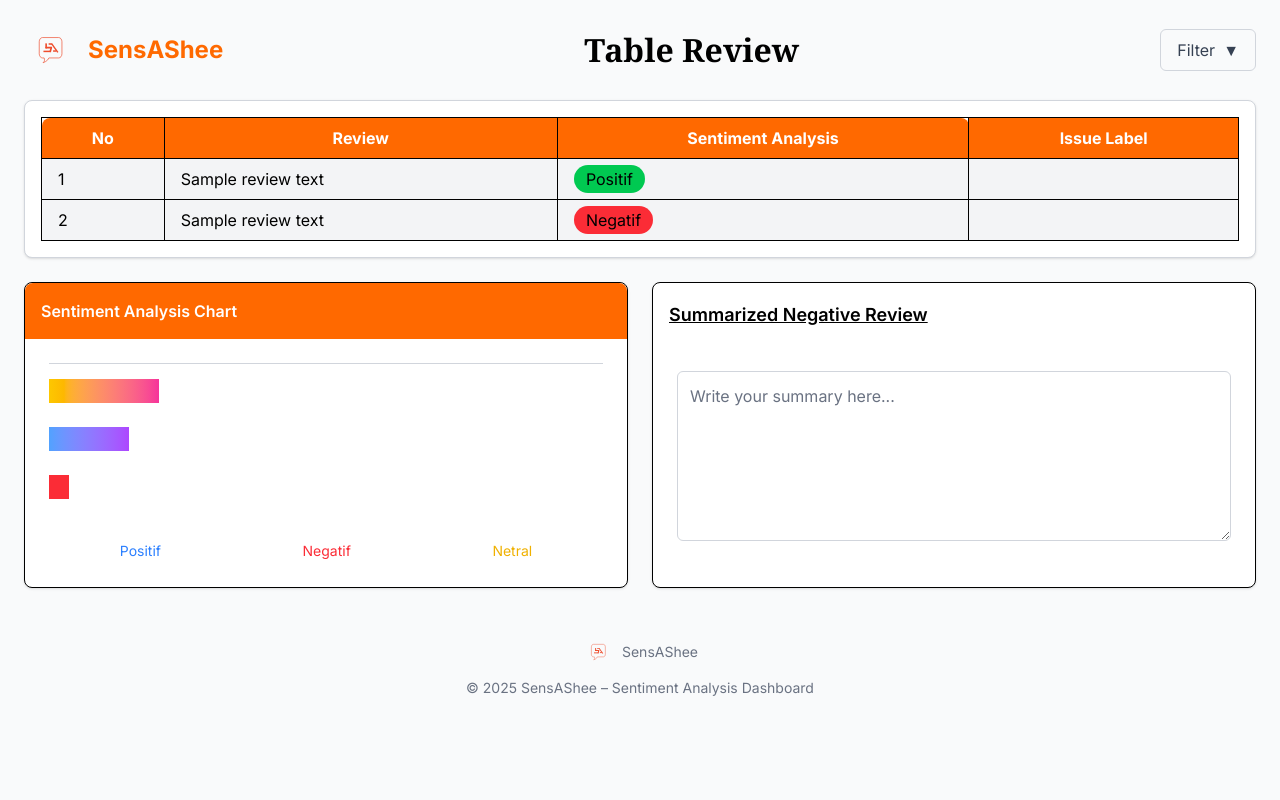
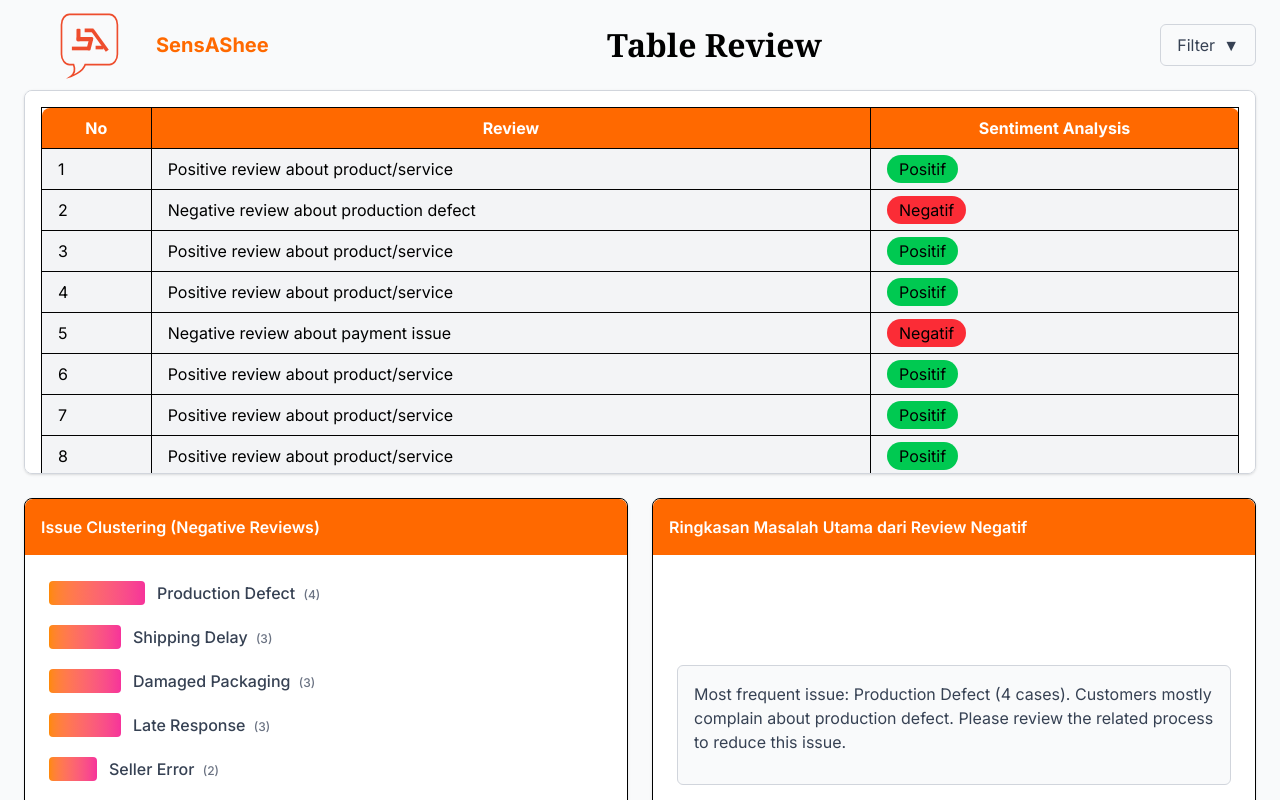
Before and after one commit to ucok-hub/web-sentiment-analysis, a Next.js app: page /dashboard in a window 1280 px wide. Shown: the top 800 px of the page. Built offline with nearby package versions, Linux system fonts and the light colour scheme.

Commit message:
rombak besar dashboard v1.0.0

```diff
--- a/src/app/dashboard/page.jsx
+++ b/src/app/dashboard/page.jsx
@@ -1,11 +1,65 @@
 'use client'
 
-import React from 'react'
+import React, { useState } from 'react'
 import { useRouter } from 'next/navigation'
-import Image from 'next/image'
+import { Logo } from '@/components/Logo'
+
+// Generate 50 dummy reviews with random sentiment and issue labels
+const issueTypes = [
+  'Production Defect',
+  'Shipping Delay',
+  'Seller Error',
+  'Wrong Item',
+  'Damaged Packaging',
+  'Late Response',
+  'Payment Issue',
+]
+
+function getRandomInt(max) {
+  return Math.floor(Math.random() * max)
+}
+
+const tableData = Array.from({ length: 50 }, (_, i) => {
+  const isNegative = Math.random() < 0.4 // 40% negative
+  const sentiment = isNegative ? 'Negatif' : 'Positif'
+  const issue = isNegative ? issueTypes[getRandomInt(issueTypes.length)] : null
+  return {
+    no: i + 1,
+    review: isNegative
+      ? `Negative review about ${issue.toLowerCase()}`
+      : 'Positive review about product/service',
+    sentiment,
+    issue,
+  }
+})
+
+// Count negative issues for clustering
+const issueClusters = issueTypes
+  .map((type) => ({
+    label: type,
+    count: tableData.filter(
+      (d) => d.sentiment === 'Negatif' && d.issue === type,
+    ).length,
+  }))
+  .filter((c) => c.count > 0)
+  .sort((a, b) => b.count - a.count) // Sort descending by count
+
+// Find the most frequent issue label and count
+const mostFrequentIssue = issueClusters.length > 0 ? issueClusters[0].label : ''
+const mostFrequentCount = issueClusters.length > 0 ? issueClusters[0].count : 0
+
+// Adjusted summary for Seller Error
+const summary =
+  mostFrequentIssue === 'Seller Error'
+    ? `Most frequent issue: Seller Error (${mostFrequentCount} cases). Customers mostly complain about mistakes made by the seller, such as sending the wrong item, incomplete orders, or not following special instructions. It is recommended to improve order accuracy, double-check items before shipping, and enhance communication with buyers to reduce these errors.`
+    : mostFrequentIssue
+      ? `Most frequent issue: ${mostFrequentIssue} (${mostFrequentCount} cases). Customers mostly complain about ${mostFrequentIssue.toLowerCase()}. Please review the related process to reduce this issue.`
+      : 'No significant negative issues detected.'
 
 export default function Dashboard() {
   const router = useRouter()
+  const [filter, setFilter] = useState('all')
+  const [showFilter, setShowFilter] = useState(false)
 
   const handleLogoClick = () => {
     const confirmed = window.confirm(
@@ -16,6 +70,12 @@ export default function Dashboard() {
     }
   }
 
+  // Filtering logic
+  const filteredTableData =
+    filter === 'all'
+      ? tableData
+      : tableData.filter((row) => row.sentiment === filter)
+
   return (
     <div className="min-h-screen bg-gray-50 p-6">
       {/* Top Bar */}
@@ -24,23 +84,54 @@ export default function Dashboard() {
           onClick={handleLogoClick}
           className="flex cursor-pointer items-center transition-opacity hover:opacity-80"
         >
-          <Image
-            src="/logo.svg"
-            alt="SensAShee Logo"
-            width={52}
-            height={52}
-            className="mr-3"
-          />
-          <span className="text-2xl font-bold text-orange-500">SensAShee</span>
+          <Logo className="h-10" />
         </div>
         <h1 className="font-serif text-3xl font-bold">Table Review</h1>
-        <button className="flex items-center rounded-md border border-gray-300 px-4 py-2 text-gray-700 hover:bg-gray-100">
+        <div className="relative">
+          <button
+            className="flex items-center rounded-md border border-gray-300 px-4 py-2 text-gray-700 hover:bg-gray-100"
+            onClick={() => setShowFilter((v) => !v)}
+          >
             Filter <span className="ml-2">▼</span>
           </button>
+          {/* Filter Dropdown */}
+          <div
+            className="absolute right-0 z-10 mt-2 w-40 rounded-md bg-white shadow-lg"
+            style={{ display: showFilter ? 'block' : 'none' }}
+          >
+            <button
+              className={`block w-full px-4 py-2 text-left hover:bg-gray-100 ${filter === 'all' ? 'font-bold' : ''}`}
+              onClick={() => {
+                setFilter('all')
+                setShowFilter(false)
+              }}
+            >
+              All
+            </button>
+            <button
+              className={`block w-full px-4 py-2 text-left hover:bg-gray-100 ${filter === 'Positif' ? 'font-bold' : ''}`}
+              onClick={() => {
+                setFilter('Positif')
+                setShowFilter(false)
+              }}
+            >
+              Positive
+            </button>
+            <button
+              className={`block w-full px-4 py-2 text-left hover:bg-gray-100 ${filter === 'Negatif' ? 'font-bold' : ''}`}
+              onClick={() => {
+                setFilter('Negatif')
+                setShowFilter(false)
+              }}
+            >
+              Negative
+            </button>
+          </div>
+        </div>
       </header>
 
       {/* Sentiment Analysis Table Card */}
-      <div className="mb-6 rounded-lg border border-gray-300 bg-white p-4 shadow">
+      <div className="mb-6 max-h-96 overflow-x-auto overflow-y-auto rounded-lg border border-gray-300 bg-white p-4 shadow">
         <table className="w-full table-auto border-collapse">
           <thead>
             <tr className="bg-orange-500 text-white">
@@ -51,74 +142,70 @@ export default function Dashboard() {
               <th className="rounded-tr-lg border border-black px-4 py-2">
                 Sentiment Analysis
               </th>
-              <th className="border border-black px-4 py-2">Issue Label</th>
             </tr>
           </thead>
           <tbody>
-            <tr className="bg-gray-100">
-              <td className="border border-black px-4 py-2">1</td>
+            {filteredTableData.map((row) => (
+              <tr className="bg-gray-100" key={row.no}>
+                <td className="border border-black px-4 py-2">{row.no}</td>
+                <td className="border border-black px-4 py-2">{row.review}</td>
                 <td className="border border-black px-4 py-2">
-                Sample review text
-              </td>
-              <td className="border border-black px-4 py-2">
-                <span className="rounded-full bg-green-500 px-3 py-1 text-black">
-                  Positif
+                  <span
+                    className={`rounded-full px-3 py-1 text-black ${
+                      row.sentiment === 'Positif'
+                        ? 'bg-green-500'
+                        : 'bg-red-500'
+                    }`}
+                  >
+                    {row.sentiment}
                   </span>
                 </td>
-              <td className="border border-black px-4 py-2"></td>
               </tr>
-            <tr className="bg-gray-100">
-              <td className="border border-black px-4 py-2">2</td>
-              <td className="border border-black px-4 py-2">
-                Sample review text
-              </td>
-              <td className="border border-black px-4 py-2">
-                <span className="rounded-full bg-red-500 px-3 py-1 text-black">
-                  Negatif
-                </span>
-              </td>
-              <td className="border border-black px-4 py-2"></td>
-            </tr>
+            ))}
           </tbody>
         </table>
       </div>
 
       {/* Bottom Section */}
       <div className="grid grid-cols-1 gap-6 md:grid-cols-2">
-        {/* Left Card */}
-        <div className="rounded-lg border bg-white shadow">
+        {/* Left Card: Issue Clustering Bar Chart */}
+        <div className="flex flex-col rounded-lg border bg-white shadow">
           <div className="rounded-t-lg bg-orange-500 p-4 font-semibold text-white">
-            Sentiment Analysis Chart
+            Issue Clustering (Negative Reviews)
           </div>
-          <div className="p-6">
-            {/* Bar Chart */}
-            <div className="relative h-40">
-              <div className="absolute top-4 left-0 h-6 w-[110px] bg-gradient-to-r from-yellow-400 to-pink-500"></div>
-              <div className="absolute top-16 left-0 h-6 w-[80px] bg-gradient-to-r from-blue-400 to-purple-500"></div>
-              <div className="absolute top-28 left-0 h-6 w-[20px] bg-red-500"></div>
-              {/* Grid lines */}
-              <div className="absolute inset-0 border-t border-gray-300"></div>
+          <div className="flex flex-1 flex-col justify-center p-6">
+            {/* Vertical Bar Chart */}
+            <div className="flex flex-col items-start gap-4">
+              {issueClusters.length === 0 && (
+                <span className="text-gray-500">No negative issues found.</span>
+              )}
+              {issueClusters.map((issue, idx) => (
+                <div key={issue.label} className="flex w-full items-center">
+                  <div
+                    className="h-6 rounded bg-gradient-to-r from-orange-400 to-pink-500"
+                    style={{ width: `${issue.count * 24}px`, minWidth: '2rem' }}
+                  ></div>
+                  <span className="ml-3 text-base font-medium text-gray-700">
+                    {issue.label}{' '}
+                    <span className="ml-1 text-xs text-gray-500">
+                      ({issue.count})
+                    </span>
+                  </span>
                 </div>
-            {/* Legend */}
-            <div className="mt-4 flex justify-around text-sm">
-              <span className="text-blue-500">Positif</span>
-              <span className="text-red-500">Negatif</span>
-              <span className="text-yellow-500">Netral</span>
+              ))}
             </div>
           </div>
         </div>
 
-        {/* Right Card */}
-        <div className="rounded-lg border bg-white shadow">
-          <div className="p-4 text-lg font-semibold underline">
-            Summarized Negative Review
+        {/* Right Card: Summarized Negative Review */}
+        <div className="flex flex-col rounded-lg border bg-white shadow">
+          <div className="rounded-t-lg bg-orange-500 p-4 font-semibold text-white">
+            Ringkasan Masalah Utama dari Review Negatif
           </div>
-          <div className="p-6">
-            <textarea
-              className="w-full rounded-md border border-gray-300 p-3 focus:ring-2 focus:ring-orange-500"
-              rows="6"
-              placeholder="Write your summary here..."
-            ></textarea>
+          <div className="flex flex-1 flex-col justify-center p-6">
+            <div className="min-h-[120px] rounded-md border border-gray-300 bg-gray-50 p-4 text-gray-700">
+              {summary}
+            </div>
           </div>
         </div>
       </div>
@@ -126,14 +213,7 @@ export default function Dashboard() {
       {/* Footer */}
       <footer className="mt-8 py-4 text-center text-sm text-gray-500">
         <div className="mb-2 flex items-center justify-center">
-          <Image
-            src="/logo.svg"
-            alt="SensAShee Logo"
-            width={32}
-            height={32}
-            className="mr-2"
-          />
-          <span>SensAShee</span>
+          <Logo className="h-8" />
         </div>
         <div>© 2025 SensAShee – Sentiment Analysis Dashboard</div>
       </footer>
--- a/src/app/layout.jsx
+++ b/src/app/layout.jsx
@@ -6,12 +6,12 @@ import '@/styles/tailwind.css'
 export const metadata = {
   title: {
     template: '%s - SensAShee',
-    default: 'SensAShee - Sentiment Analysis for Shopee Reviews',
+    default: 'SensAShee - Accounting made simple for small businesses',
   },
   description:
-    'SensAShee is a sentiment analysis tool for Shopee product reviews, providing valuable insights for businesses.',
+    'Most bookkeeping software is accurate, but hard to use. We make the opposite trade-off, and hope you don’t get audited.',
   icons: {
-    icon: '/favicon.svg',
+    icon: '/favicon.ico',
   },
 }
 
--- a/src/components/Footer.jsx
+++ b/src/components/Footer.jsx
@@ -5,9 +5,7 @@ export function Footer() {
   return (
     <footer className="py-16">
       <Container className="flex flex-col items-center justify-between md:flex-row">
-        <div className="rounded-lg bg-black px-4 py-2">
-          <Logo className="text-white" />
-        </div>
+        <Logo />
         <p className="mt-6 text-sm text-slate-500 md:mt-0">
           &copy; {new Date().getFullYear()} Sentiment Analysis. All rights
           reserved.
--- a/src/components/Header.jsx
+++ b/src/components/Header.jsx
@@ -79,9 +79,9 @@ export function Header() {
       <Container>
         <nav className="relative z-50 flex justify-between">
           <div className="flex items-center md:gap-x-12">
-            <div className="rounded-lg bg-black px-4 py-2">
-              <Logo className="text-white" />
-            </div>
+            <Link href="/" aria-label="Home">
+              <Logo className="h-10" />
+            </Link>
             <div className="hidden md:flex md:gap-x-6">
               <NavLink href="/dashboard">Dashboard</NavLink>
             </div>
--- a/src/components/Logo.jsx
+++ b/src/components/Logo.jsx
@@ -1,10 +1,21 @@
+import Image from 'next/image'
+
 export function Logo(props) {
-  // If the Logo component uses specific class naming, we need to update it
-  // The text-white class is added via props.className in the parent components
   return (
-    <div className={props.className}>
-      SensAShee
-      {/* If there's an SVG or other elements, they would be here */}
-    </div>
+    <span
+      className={`flex items-center gap-1 ${props.className || ''}`}
+      style={props.style}
+    >
+      <Image
+        src="/logo.svg"
+        alt="SensAShee Logo"
+        width={128}
+        height={128}
+        priority={props.priority}
+      />
+      <span className="text-xl font-bold text-orange-500 select-none">
+        SensAShee
+      </span>
+    </span>
   )
 }
```
Also changed, not shown: 2 other files (tests, documents, lock files or other folders). Lines whose indentation alone changed are shown as unchanged.
